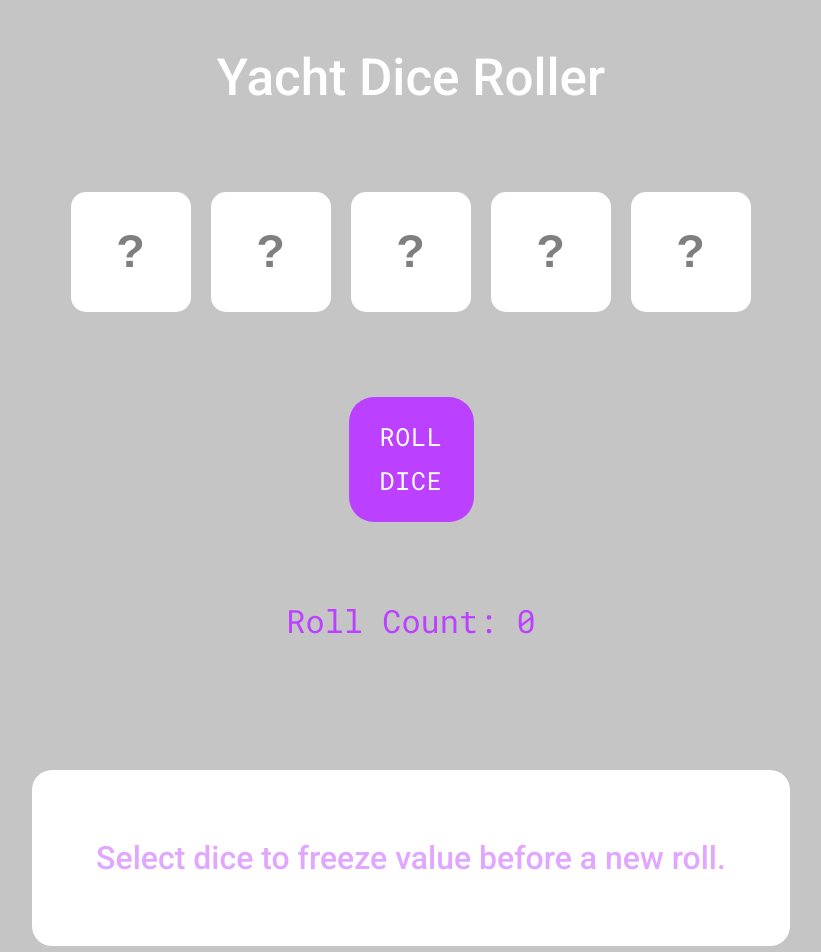
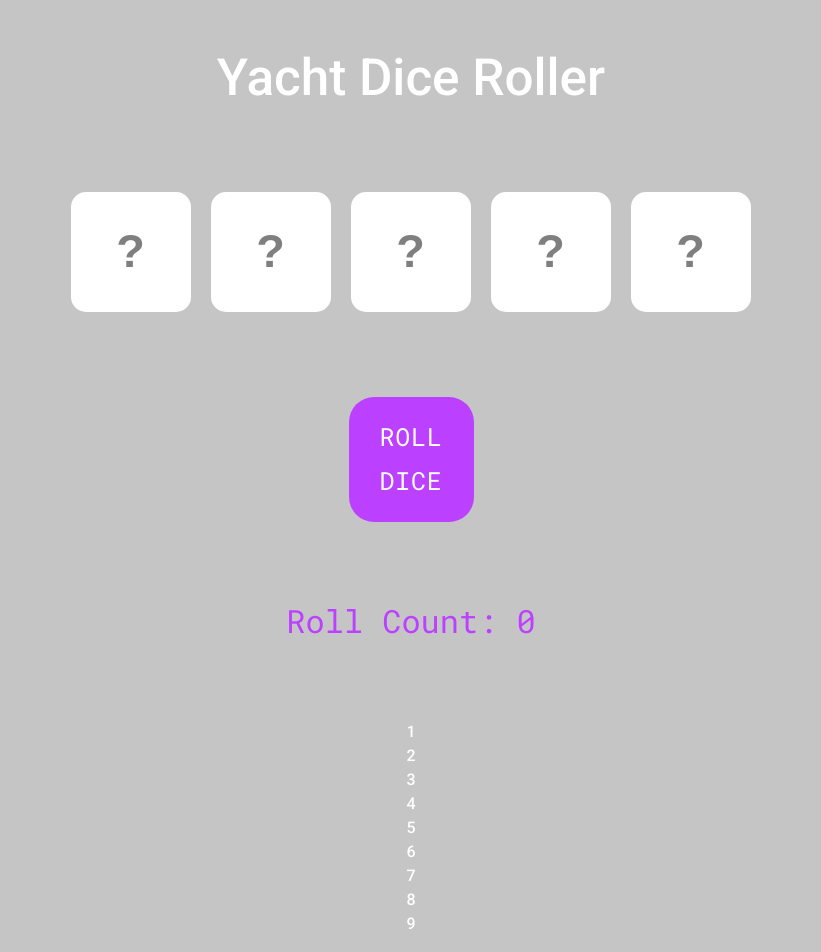
Before and after one commit to chriskstaton/SIXXES, a React (Vite) app: page / in a window 1280 px wide. Shown: the top 952 px of the page, without its empty margins (229-1050 px from the left). Built offline with nearby package versions, Linux system fonts and the light colour scheme.

Commit message:
move scoreboard into diceroller, add sass styles

```diff
--- a/src/DiceRoller.tsx
+++ b/src/DiceRoller.tsx
@@ -9,6 +9,7 @@
 import Dice4 from "../src/images/dice4.svg";
 import Dice5 from "../src/images/dice5.svg";
 import Dice6 from "../src/images/dice6.svg";
+import Scoreboard from "./Scoreboard";
 
 function DiceRoller() {
 	var [rollCount, setRollCount] = useState(0);
@@ -182,6 +183,7 @@
 				</Button>
 			</div>
 			<div className="roll-counter">Roll Count: {rollCount}</div>
+			<Scoreboard />
 		</>
 	);
 }
--- /dev/null
+++ b/src/Scoreboard.scss
@@ -0,0 +1,8 @@
+.scoreboard-container {
+	margin-top: 75px;
+	display: inline-grid;
+	column-gap: 50px;
+}
+
+.scoreboard-item {
+}
--- a/src/Scoreboard.tsx
+++ b/src/Scoreboard.tsx
@@ -1,5 +1,19 @@
+import "./Scoreboard.scss";
+
 function Scoreboard() {
-	return <></>;
+	return (
+		<div className="scoreboard-container">
+			<div className="scoreboard-item">1</div>
+			<div className="scoreboard-item">2</div>
+			<div className="scoreboard-item">3</div>
+			<div className="scoreboard-item">4</div>
+			<div className="scoreboard-item">5</div>
+			<div className="scoreboard-item">6</div>
+			<div className="scoreboard-item">7</div>
+			<div className="scoreboard-item">8</div>
+			<div className="scoreboard-item">9</div>
+		</div>
+	);
 }
 
 export default Scoreboard;
```
